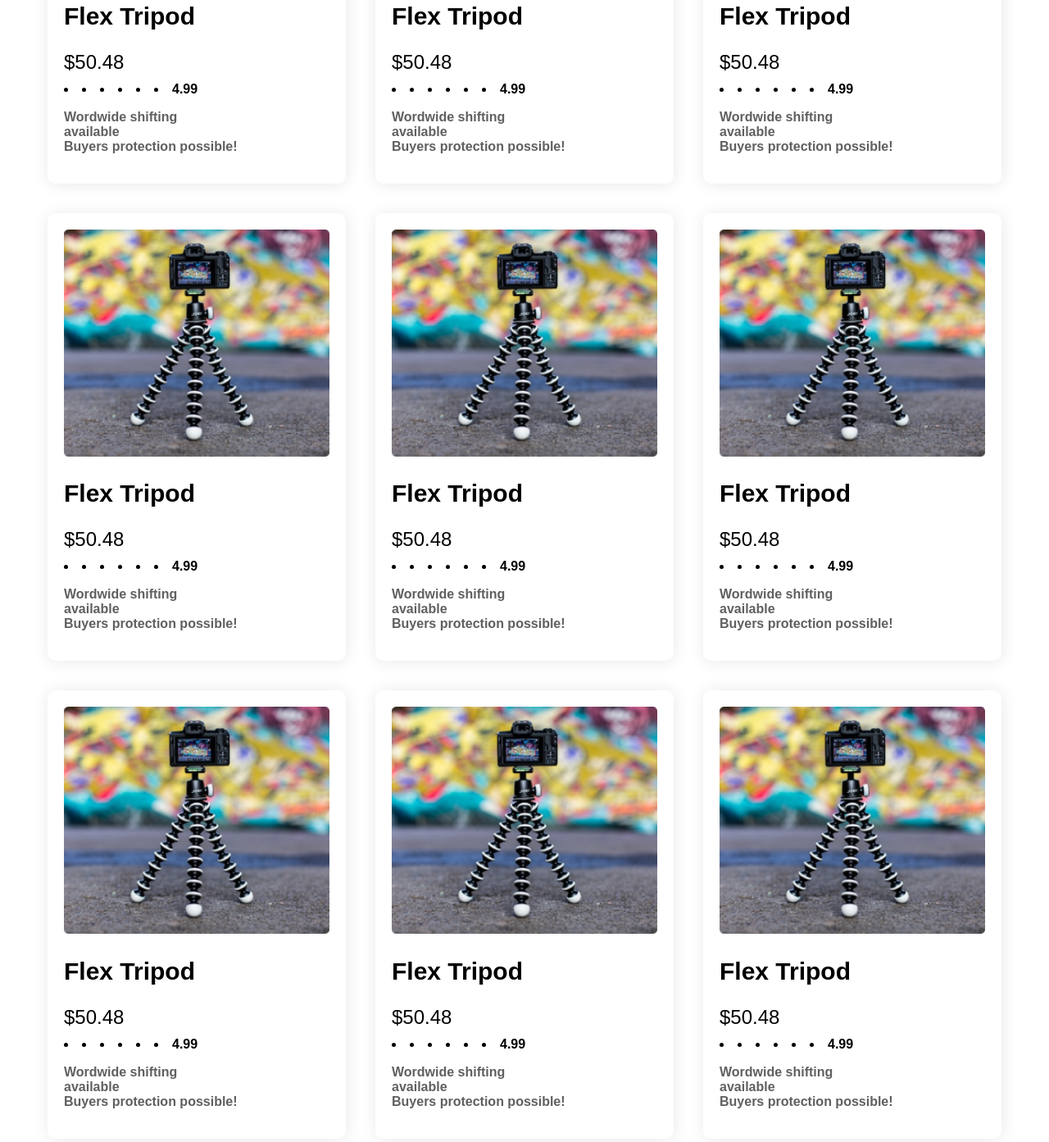
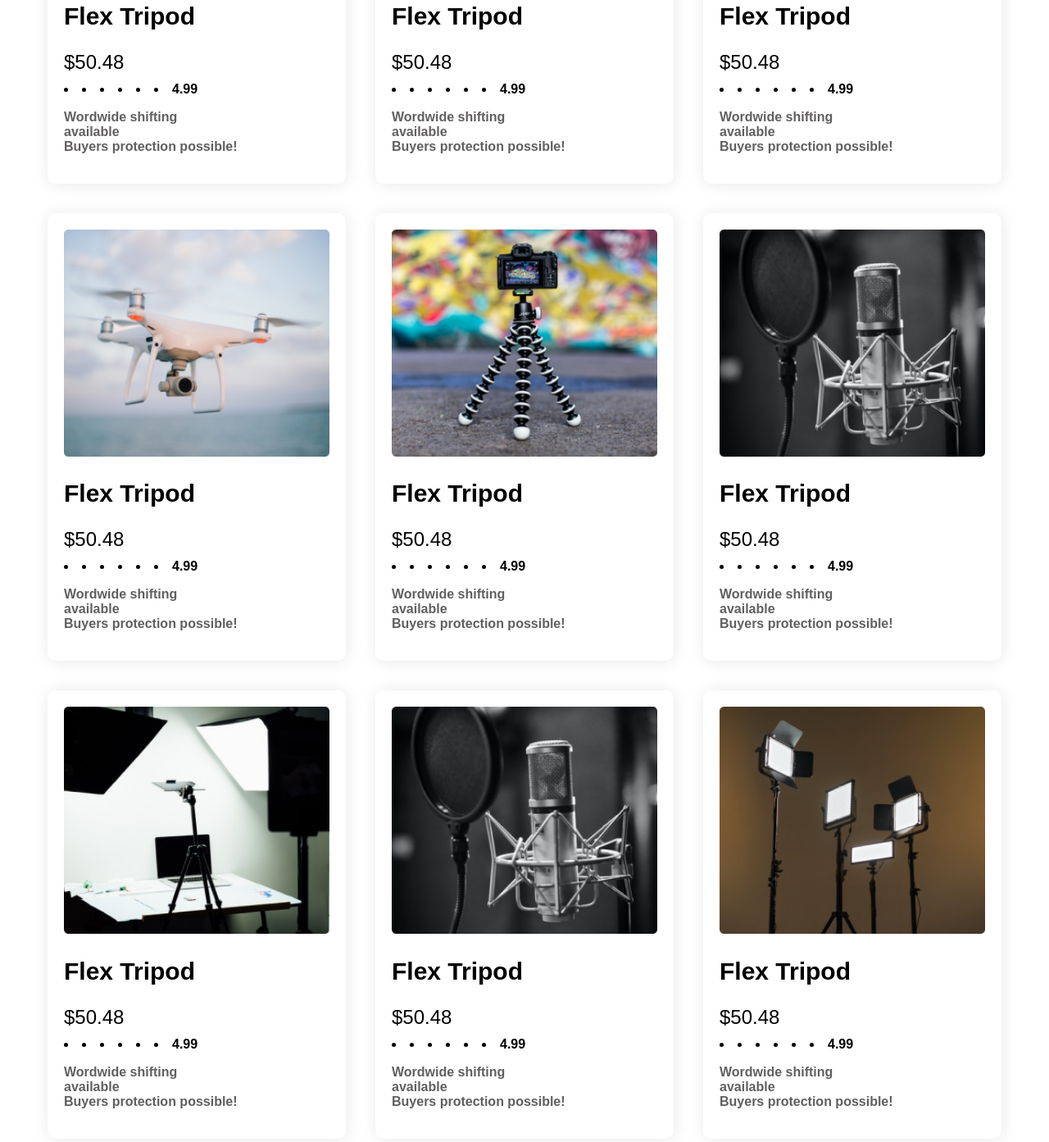
Before and after one commit to Sreedhar-roy/infuencer-gear-design, a plain HTML site: page index.html in a window 1280 px wide. Shown: the part 1335-2728 px from the top of the page at 82% size. Drawn offline with Linux system fonts and the light colour scheme.

Commit message:
secend commit

```diff
--- a/index.html
+++ b/index.html
@@ -83,7 +83,43 @@
                     </div>
                 </div>
                 <div class="product-box">
-                    <img src="images/tripod.png" alt="">
+                    <img src="images/airpod.png" alt="">
+                    <div class="box-info">
+                        <h1>Flex Tripod</h1>
+                        <span>$50.48</span>
+                        <div class="star">
+                            <li></li>
+                            <li></li>
+                            <li></li>
+                            <li></li>
+                            <li></li>
+                            <li>4.99</li>
+                        </div>
+                        <p>
+                            Wordwide shifting <br> available <br> Buyers protection possible!
+                        </p>
+                    </div>
+                </div>
+                <div class="product-box">
+                    <img src="images/camera.png" alt="">
+                    <div class="box-info">
+                        <h1>Flex Tripod</h1>
+                        <span>$50.48</span>
+                        <div class="star">
+                            <li></li>
+                            <li></li>
+                            <li></li>
+                            <li></li>
+                            <li></li>
+                            <li>4.99</li>
+                        </div>
+                        <p>
+                            Wordwide shifting <br> available <br> Buyers protection possible!
+                        </p>
+                    </div>
+                </div>
+                <div class="product-box">
+                    <img src="images/drone.png" alt="">
                     <div class="box-info">
                         <h1>Flex Tripod</h1>
                         <span>$50.48</span>
@@ -119,7 +155,7 @@
                     </div>
                 </div>
                 <div class="product-box">
-                    <img src="images/tripod.png" alt="">
+                    <img src="images/mic.png" alt="">
                     <div class="box-info">
                         <h1>Flex Tripod</h1>
                         <span>$50.48</span>
@@ -137,7 +173,7 @@
                     </div>
                 </div>
                 <div class="product-box">
-                    <img src="images/tripod.png" alt="">
+                    <img src="images/setup.png" alt="">
                     <div class="box-info">
                         <h1>Flex Tripod</h1>
                         <span>$50.48</span>
@@ -155,7 +191,7 @@
                     </div>
                 </div>
                 <div class="product-box">
-                    <img src="images/tripod.png" alt="">
+                    <img src="images/mic.png" alt="">
                     <div class="box-info">
                         <h1>Flex Tripod</h1>
                         <span>$50.48</span>
@@ -173,43 +209,7 @@
                     </div>
                 </div>
                 <div class="product-box">
-                    <img src="images/tripod.png" alt="">
-                    <div class="box-info">
-                        <h1>Flex Tripod</h1>
-                        <span>$50.48</span>
-                        <div class="star">
-                            <li></li>
-                            <li></li>
-                            <li></li>
-                            <li></li>
-                            <li></li>
-                            <li>4.99</li>
-                        </div>
-                        <p>
-                            Wordwide shifting <br> available <br> Buyers protection possible!
-                        </p>
-                    </div>
-                </div>
-                <div class="product-box">
-                    <img src="images/tripod.png" alt="">
-                    <div class="box-info">
-                        <h1>Flex Tripod</h1>
-                        <span>$50.48</span>
-                        <div class="star">
-                            <li></li>
-                            <li></li>
-                            <li></li>
-                            <li></li>
-                            <li></li>
-                            <li>4.99</li>
-                        </div>
-                        <p>
-                            Wordwide shifting <br> available <br> Buyers protection possible!
-                        </p>
-                    </div>
-                </div>
-                <div class="product-box">
-                    <img src="images/tripod.png" alt="">
+                    <img src="images/lights.png" alt="">
                     <div class="box-info">
                         <h1>Flex Tripod</h1>
                         <span>$50.48</span>
```
